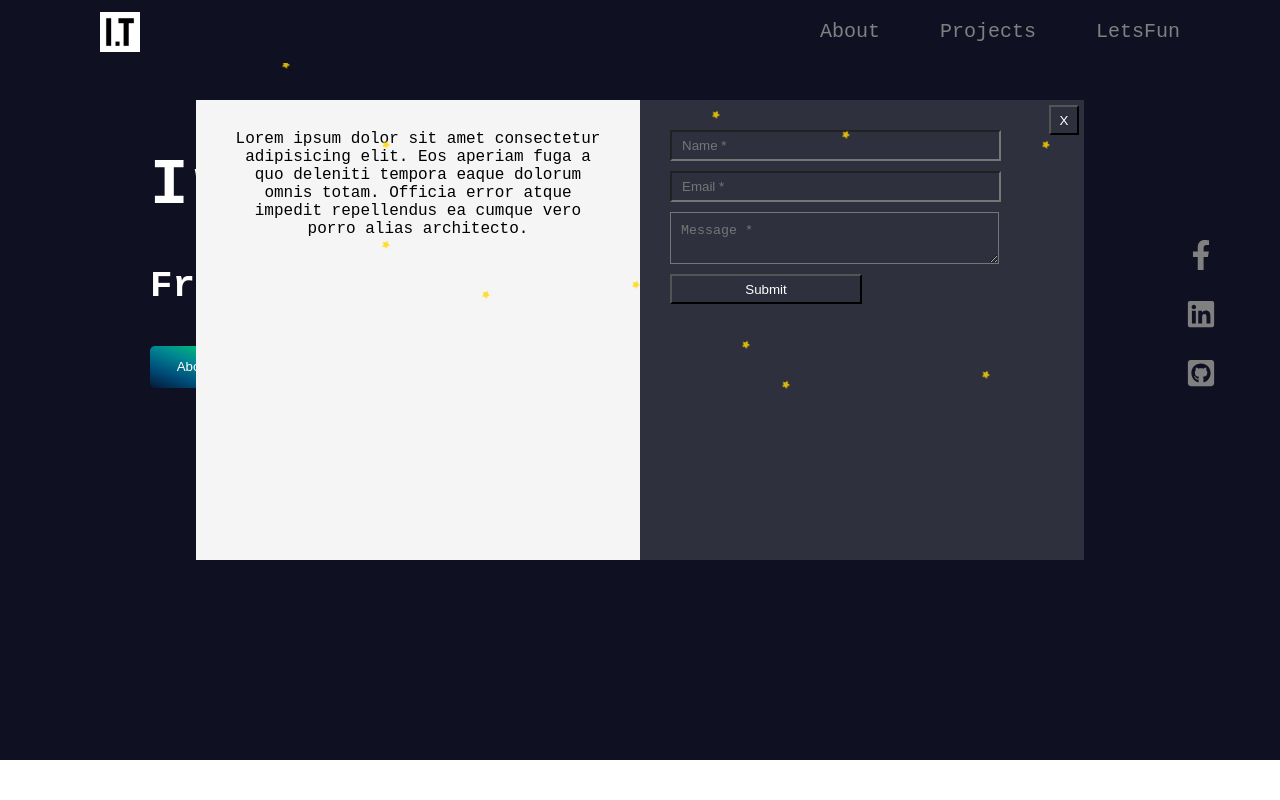
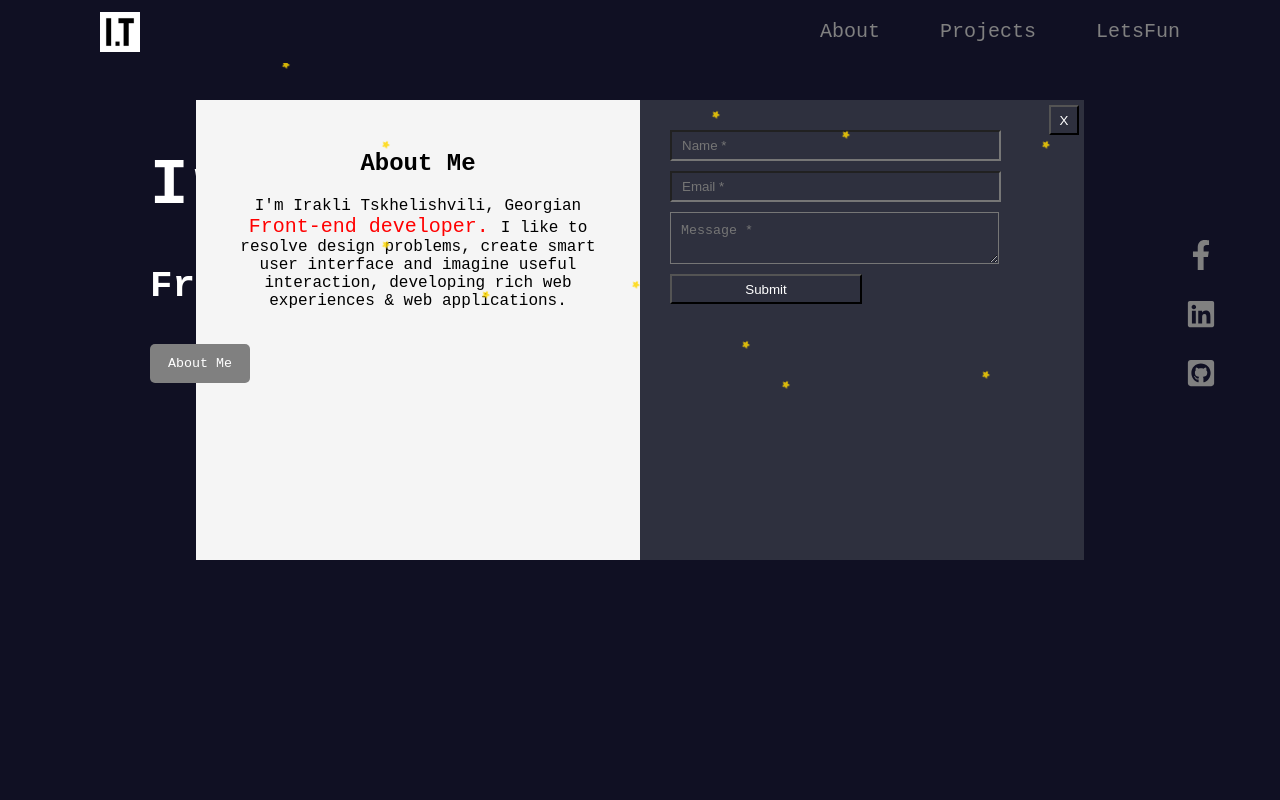
Before and after one commit to irakliTSKH/portfolio, a React (Vite) app: page / in a window 1280 px wide. Both pictures are taken after a click on the button "About Me". Shown: the top 800 px of the page. Built offline with nearby package versions, Linux system fonts and the light colour scheme.

Commit message:
change some style

```diff
--- a/src/App.tsx
+++ b/src/App.tsx
@@ -1,4 +1,4 @@
-import { MainDiv } from "./components/Header/Header.styled";
+import { MainDiv,Enter} from "./components/Header/Header.styled";
 import { useRef } from "react";
 
 // components
@@ -14,6 +14,7 @@ function App() {
   const FunRef = useRef<HTMLDivElement>(null);
 
   return (
+    <Enter>
       <MainDiv>
         <Navigation
           headerRef={headerRef}
@@ -25,6 +26,7 @@ function App() {
         <Fun ref={FunRef} />
         <Footer />
       </MainDiv>
+    </Enter>
   );
 }
 
--- a/src/components/Fun/Fun.styled.ts
+++ b/src/components/Fun/Fun.styled.ts
@@ -25,11 +25,16 @@ export const LetsFun = styled.div`
 `;
 
 export const FunStyled = styled.div`
-  width: 60%;
+  width: 70%;
   margin: 70px 0 100px;
+
+  @media screen and (min-width: 720px) {
+    width: 40%;
+  }
 
   @media screen and (min-width: 1200px) {
     margin: 50px 0 200px;
+    width: 30%;
   }
 `;
 
@@ -43,22 +48,23 @@ export const FunDiv = styled.div`
 
 export const CustomSlickArrows = styled.div`
   .slick-next {
-
     height: 30px;
     width: 30px;
     position: absolute;
     right: -50px;
-    background-color: red;
+    background-color: gray;
     border-radius: 50%;
-    transition: all 1s ease ;
+    transition: all 1s ease;
+    visibility: hidden;
     &:hover {
-      background-color: grey;
+      background-color: red;
     }
 
     @media screen and (min-width: 720px) {
       right: -100px;
       height: 50px;
       width: 50px;
+      visibility: visible;
     }
   }
   .slick-prev {
@@ -67,17 +73,19 @@ export const CustomSlickArrows = styled.div`
     z-index: 11;
     position: absolute;
     left: -50px;
-    background-color: red;
+    background-color: gray;
     border-radius: 50%;
-    transition: all 1s ease ;
+    transition: all 1s ease;
+    visibility: hidden;
 
     &:hover {
-      background-color: grey;
+      background-color: red;
     }
     @media screen and (min-width: 720px) {
       left: -100px;
       height: 50px;
       width: 50px;
+      visibility: visible;
     }
   }
 `;
--- a/src/components/Fun/Fun.tsx
+++ b/src/components/Fun/Fun.tsx
@@ -7,7 +7,7 @@ import  SliderComponent from "./SliderComponent";
 const Fun = forwardRef((_, ref: any) => {
   return (
     <>
-      <LetsFun ref={ref}>
+      <LetsFun  ref={ref}>
         <h2>Lets Fun</h2>
       </LetsFun>
       <FunStyled>
--- a/src/components/Fun/SliderComponent.tsx
+++ b/src/components/Fun/SliderComponent.tsx
@@ -13,7 +13,7 @@ const SliderComponent = () => {
   const settings = {
     infinite: true,
     speed: 1000,
-    slidesToShow: 2,
+    slidesToShow: 1,
     slidesToScroll: 1,
     responsive: [
       {
--- a/src/components/Header/AboutMe/AboutMeButton.styled.ts
+++ b/src/components/Header/AboutMe/AboutMeButton.styled.ts
@@ -1,49 +1,24 @@
-import { motion } from "framer-motion";
 import styled  from "styled-components";
 
 
 
-export const AboutButtonStyled = styled(motion.button)`
-  display: inline-block;
+export const AboutButtonStyled = styled.button`
+  display: block;
   cursor: pointer;
-  text-decoration: none;
   border: none;
   color: white;
-  padding: 1em 2em;
+  font-family: 'Inconsolata', monospace;
+  padding: 8px 13px;
   border-radius: 5px;
   position: relative;
-  isolation: isolate;
-  background-image: linear-gradient(
-    to right top,
-    #051937,
-    #004d7a,
-    #008793,
-    #00bf72,
-    #a8eb12
-  );
-
-  &::after {
-    content: "";
-    position: absolute;
-    z-index: -1;
-    border-radius: 5px;
-    background-image: linear-gradient(
-      to right,
-      #d41212,
-      #e10040,
-      #da0074,
-      #b200b1,
-      #2e12eb
-    );
-    inset: 0;
-    scale: 1 0;
-    transition: scale 500ms;
-    transform-origin: bottom;
+  z-index: 11;
+  background: gray;
+  transition:  1s;
+  &:hover{
+    background-color: red;
   }
 
-  &:hover::after,
-  &:focus-visible::after {
-    transform-origin: bottom;
-    scale: 1 1;
+  @media screen and (width > 720px){
+    padding: 12px 18px;
   }
 `;
--- a/src/components/Header/AboutMe/AboutMeButton.tsx
+++ b/src/components/Header/AboutMe/AboutMeButton.tsx
@@ -1,7 +1,7 @@
 import { AboutButtonStyled } from "./AboutMeButton.styled";
 import { useState } from "react";
 import { AboutWrapper} from "../Header.styled";
-import { AboutMeDiv, ContactDiv, DeleteButton } from "./ContactForm/Contact.styled";
+import { AboutMeDiv, ContactDiv, DeleteButton, Span } from "./ContactForm/Contact.styled";
 import ContactForm from "./ContactForm/ContactForm";
 
 function AboutMeButton() {
@@ -13,11 +13,7 @@ function AboutMeButton() {
 
   return (
     <>
-      <AboutButtonStyled
-        onClick={() => openAbout()}
-        animate={{ rotateX: 360 }}
-        transition={{duration: 1.5}}
-      >
+      <AboutButtonStyled onClick={openAbout}>
         About Me
       </AboutButtonStyled>
 
@@ -28,9 +24,14 @@ function AboutMeButton() {
             initial={{x: -600}}
             transition={{duration: 0.5}}
             >
-            Lorem ipsum dolor sit amet consectetur adipisicing elit. Eos aperiam
-            fuga a quo deleniti tempora eaque dolorum omnis totam. Officia error
-            atque impedit repellendus ea cumque vero porro alias architecto.
+              <h2>
+                About Me
+              </h2>
+              <p>
+                I'm Irakli Tskhelishvili,  Georgian  <br/> <Span>Front-end developer. </Span>
+                I like to resolve design problems, create smart user interface and imagine useful interaction,
+                developing rich web experiences & web applications.
+              </p>
           </AboutMeDiv>
           <ContactDiv
             animate={{x: 0 }}
--- a/src/components/Header/AboutMe/ContactForm/Contact.styled.ts
+++ b/src/components/Header/AboutMe/ContactForm/Contact.styled.ts
@@ -20,7 +20,7 @@ export const AboutMeDiv = styled(motion.div)`
   text-align: center;
   padding: 30px 30px;
   color: black;
-  font-size: 12px;
+  font-size: 10px;
   @media screen and (min-width: 720px) {
     font-size: 16px;
     width: 30vw;
@@ -29,7 +29,17 @@ export const AboutMeDiv = styled(motion.div)`
 `;
 export const ContactDiv = styled(AboutMeDiv)`
   background-color: #2e303e;
+
 `;
+
+export const Span = styled.span`
+  color: red;
+  font-size: 14px;
+  @media screen and (min-width: 720px) {
+    font-size: 20px;
+
+  }
+`
 
 export const ContactFormStyled = styled.form`
   display: flex;
--- a/src/components/Header/Header.styled.ts
+++ b/src/components/Header/Header.styled.ts
@@ -3,18 +3,21 @@ import { motion } from "framer-motion";
 import { PropsType } from "../../types/types";
 import { FaStar } from "react-icons/fa";
 
+export const Enter = styled.div`
+  background-color: blue;
+  height: 100%;
+`
 export const MainDiv = styled.div`
   display: flex;
   flex-direction: column;
   align-items: center;
   overflow-x: hidden;
   background: #101023;
-  transition: 2s;
 `;
 // header
 export const HeaderStyled = styled.div`
   width: 100%;
-  height: 95vh;
+  height: 100vh;
   color: white;
 `;
 
--- a/src/components/Header/Navigation/Navigation.styled.ts
+++ b/src/components/Header/Navigation/Navigation.styled.ts
@@ -4,8 +4,8 @@ import { motion } from "framer-motion";
 
 export const MobileBarStyled = styled.div`
     background-color: rgba(205, 205, 205, 0.6);
-    width: 250px;
-    height: 50px;
+    width: 50%;
+    height: 30px;
     border-radius: 20px;
     display: flex;
     align-items: center;
--- a/src/components/Header/Navigation/Navigation.tsx
+++ b/src/components/Header/Navigation/Navigation.tsx
@@ -41,7 +41,7 @@ const Navigation = ({headerRef, FunRef, projectRef }:PropsTypes) => {
         <li onClick={() => scrollToElement(headerRef)}>About</li>
         <li onClick={() => scrollToElement(projectRef)}>Projects</li>
         <li onClick={() => scrollToElement(FunRef)}>LetsFun</li>
-      </ul>
+              </ul>
     </NavBarStyled>
 
     </>
--- a/src/components/Project/Project.styled.ts
+++ b/src/components/Project/Project.styled.ts
@@ -33,7 +33,7 @@ export const Circle = styled.div<CircleProps>`
 export const ProjectDiv = styled.div`
   position: relative;
   width: 70vw;
-  height: 60vh;
+  height: 50vh;
   margin: 80px;
   overflow: hidden;
   display: flex;
@@ -64,7 +64,7 @@ export const ProjectDiv = styled.div`
   }
 
   @media screen and (min-width: 920px) {
-    width: 70vw;
+    width: 60vw;
     height: 70vh;
     margin: 100px;
     div {
```
Lines whose indentation alone changed are shown as unchanged.
